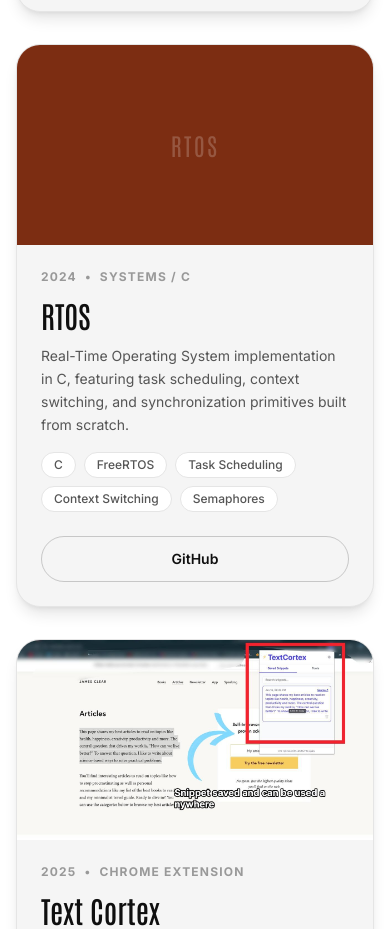
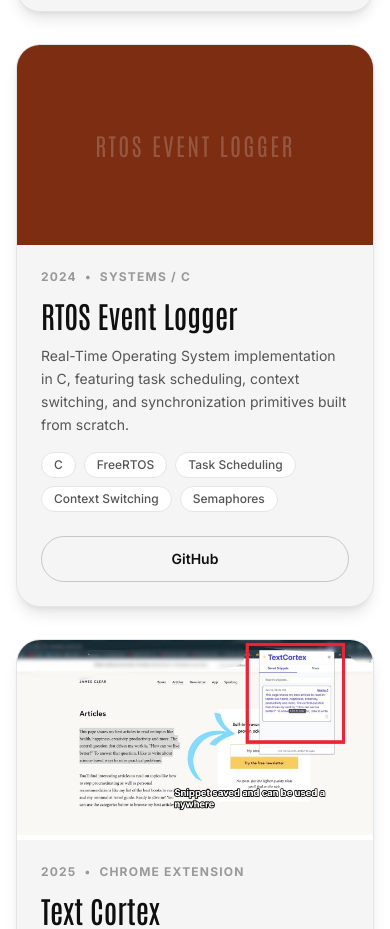
Before and after one commit to harshmishra00/My-Personal-Portfolio, a React (Vite) app: page / in a window 390 px wide. Shown: the part 3883-4812 px from the top of the page. Built offline with nearby package versions, Linux system fonts and the light colour scheme.

Commit message:
Added mobile friendly touches

```diff
--- a/src/data/portfolioData.js
+++ b/src/data/portfolioData.js
@@ -44,7 +44,7 @@
     id: 4,
     year: "2024",
     category: "Systems / C",
-    title: "RTOS",
+    title: "RTOS Event Logger",
     description: "Real-Time Operating System implementation in C, featuring task scheduling, context switching, and synchronization primitives built from scratch.",
     liveUrl: null,
     githubUrl: "https://github.com/harshmishra00/RTOS",
```
